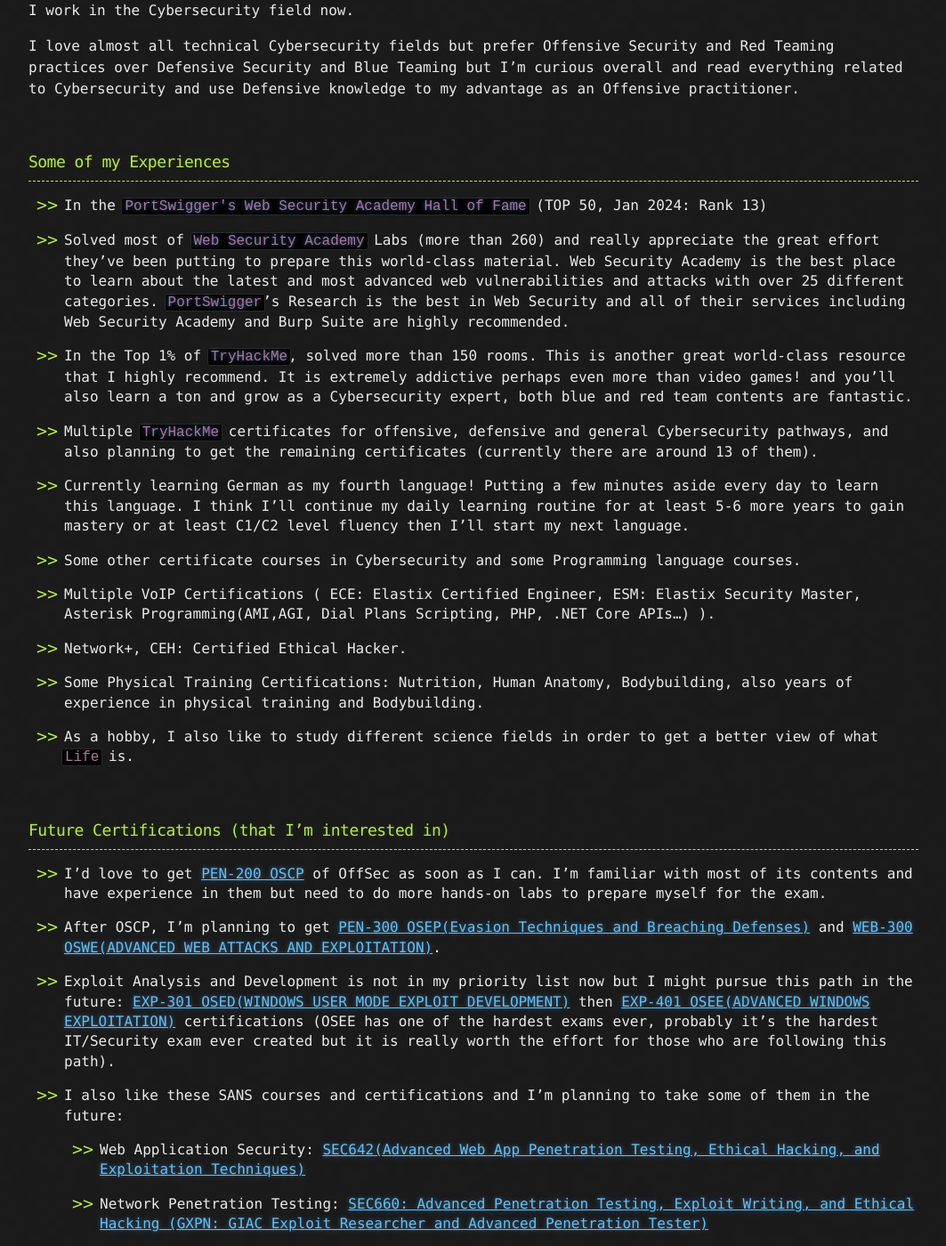
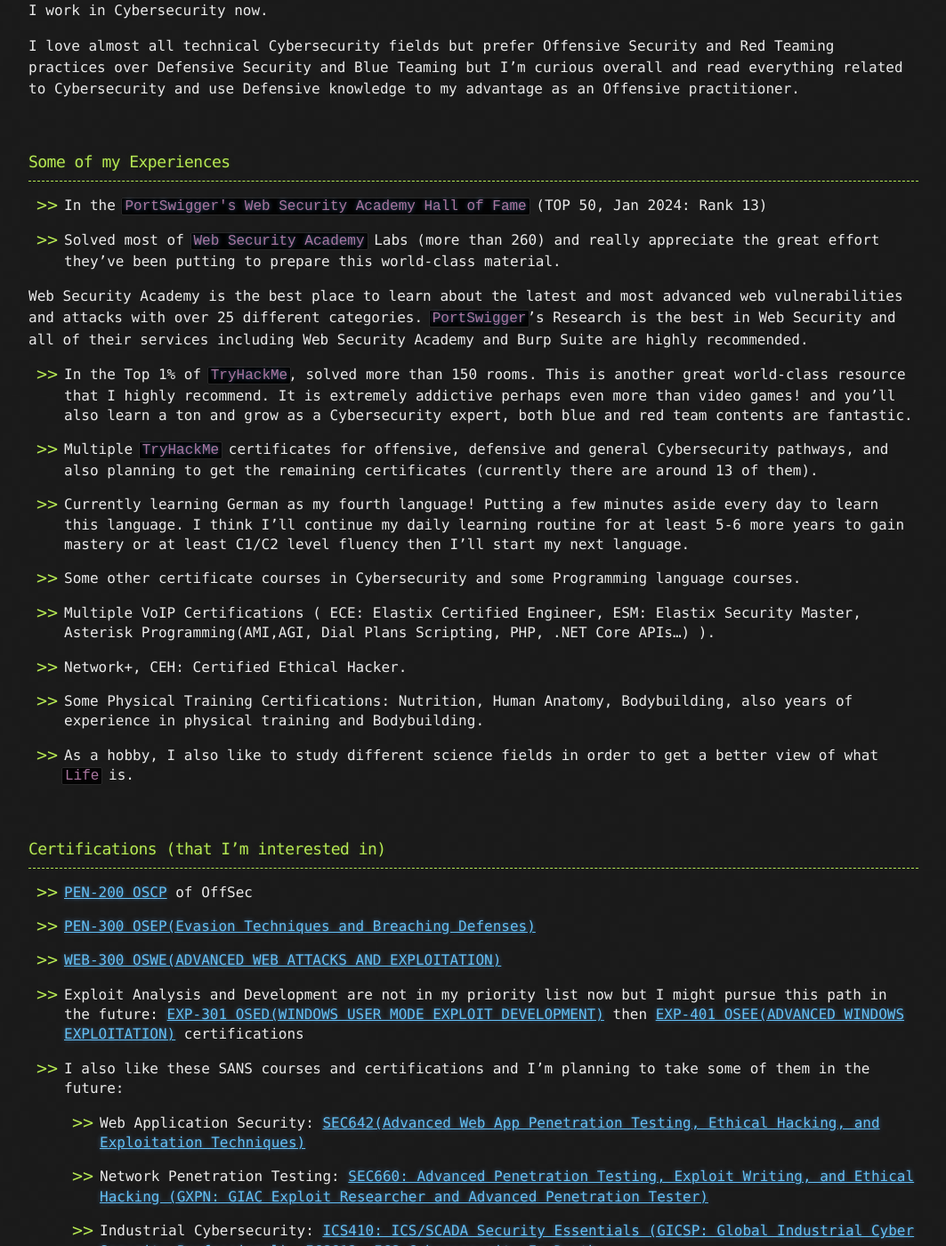
Before and after one commit to CamoCatX/camocatx.github.io, a Jekyll site: the page built from about.md, in a window 1280 px wide and 1400 px high, scrolled down 1151 px. Shown: the whole window at 89% size, without its empty margins (108-1171 px from the left). Built offline with Jekyll 4.4.1, drawn with Linux system fonts in a browser that asks for light colours.

Commit message:
Update about.md

```diff
--- a/about.md
+++ b/about.md
@@ -37,7 +37,7 @@ I have been using computers and been programming from an early age since the pre
 ### My Work Now
 * * *
 
-I work in the Cybersecurity field now.
+I work in Cybersecurity now.
 
 I love almost all technical Cybersecurity fields but prefer Offensive Security and Red Teaming practices over Defensive Security and Blue Teaming but I'm curious overall and read everything related to Cybersecurity and use Defensive knowledge to my advantage as an Offensive practitioner.
 
@@ -47,7 +47,9 @@ I love almost all technical Cybersecurity fields but prefer Offensive Security a
 
 * In the <a href="https://portswigger.net/web-security/hall-of-fame" class="no-decoration"><code class="language-plaintext highlighter-rouge">PortSwigger's Web Security Academy Hall of Fame</code></a> (TOP 50, Jan 2024: Rank 13)
 
-* Solved most of <a href="https://portswigger.net/web-security/learning-path" class="no-decoration"><code class="language-plaintext highlighter-rouge">Web Security Academy</code></a> Labs (more than 260) and really appreciate the great effort they've been putting to prepare this world-class material. Web Security Academy is the best place to learn about the latest and most advanced web vulnerabilities and attacks with over 25 different categories. <a href="https://portswigger.net" class="no-decoration"><code class="language-plaintext highlighter-rouge">PortSwigger</code></a>'s Research is the best in Web Security and all of their services including Web Security Academy and Burp Suite are highly recommended.
+* Solved most of <a href="https://portswigger.net/web-security/learning-path" class="no-decoration"><code class="language-plaintext highlighter-rouge">Web Security Academy</code></a> Labs (more than 260) and really appreciate the great effort they've been putting to prepare this world-class material.
+
+Web Security Academy is the best place to learn about the latest and most advanced web vulnerabilities and attacks with over 25 different categories. <a href="https://portswigger.net" class="no-decoration"><code class="language-plaintext highlighter-rouge">PortSwigger</code></a>'s Research is the best in Web Security and all of their services including Web Security Academy and Burp Suite are highly recommended.
 
 * In the Top 1% of <a href="https://tryhackme.com" class="no-decoration"><code class="language-plaintext highlighter-rouge">TryHackMe</code></a>, solved more than 150 rooms. This is another great world-class resource that I highly recommend. It is extremely addictive perhaps even more than video games! and you'll also learn a ton and grow as a Cybersecurity expert, both blue and red team contents are fantastic.
 
@@ -66,14 +68,16 @@ I love almost all technical Cybersecurity fields but prefer Offensive Security a
 * As a hobby, I also like to study different science fields in order to get a better view of what `Life` is.
 
 <br>
-### Future Certifications (that I'm interested in)
+### Certifications (that I'm interested in)
 * * *
 
-- I'd love to get [PEN-200 OSCP](https://www.offsec.com/courses/pen-200/) of OffSec as soon as I can. I'm familiar with most of its contents and have experience in them but need to do more hands-on labs to prepare myself for the exam.
+- [PEN-200 OSCP](https://www.offsec.com/courses/pen-200/) of OffSec
 
-- After OSCP, I'm planning to get [PEN-300 OSEP(Evasion Techniques and Breaching Defenses)](https://www.offsec.com/courses/pen-300/) and [WEB-300 OSWE(ADVANCED WEB ATTACKS AND EXPLOITATION)](https://www.offsec.com/courses/web-300/).
+- [PEN-300 OSEP(Evasion Techniques and Breaching Defenses)](https://www.offsec.com/courses/pen-300/)
 
-- Exploit Analysis and Development is not in my priority list now but I might pursue this path in the future: [EXP-301 OSED(WINDOWS USER MODE EXPLOIT DEVELOPMENT)](https://www.offsec.com/courses/exp-301/) then [EXP-401 OSEE(ADVANCED WINDOWS EXPLOITATION)](https://www.offsec.com/courses/exp-401/) certifications (OSEE has one of the hardest exams ever, probably it's the hardest IT/Security exam ever created but it is really worth the effort for those who are following this path).
+- [WEB-300 OSWE(ADVANCED WEB ATTACKS AND EXPLOITATION)](https://www.offsec.com/courses/web-300/)
+
+- Exploit Analysis and Development are not in my priority list now but I might pursue this path in the future: [EXP-301 OSED(WINDOWS USER MODE EXPLOIT DEVELOPMENT)](https://www.offsec.com/courses/exp-301/) then [EXP-401 OSEE(ADVANCED WINDOWS EXPLOITATION)](https://www.offsec.com/courses/exp-401/) certifications
 
 - I also like these SANS courses and certifications and I'm planning to take some of them in the future:
 
```
